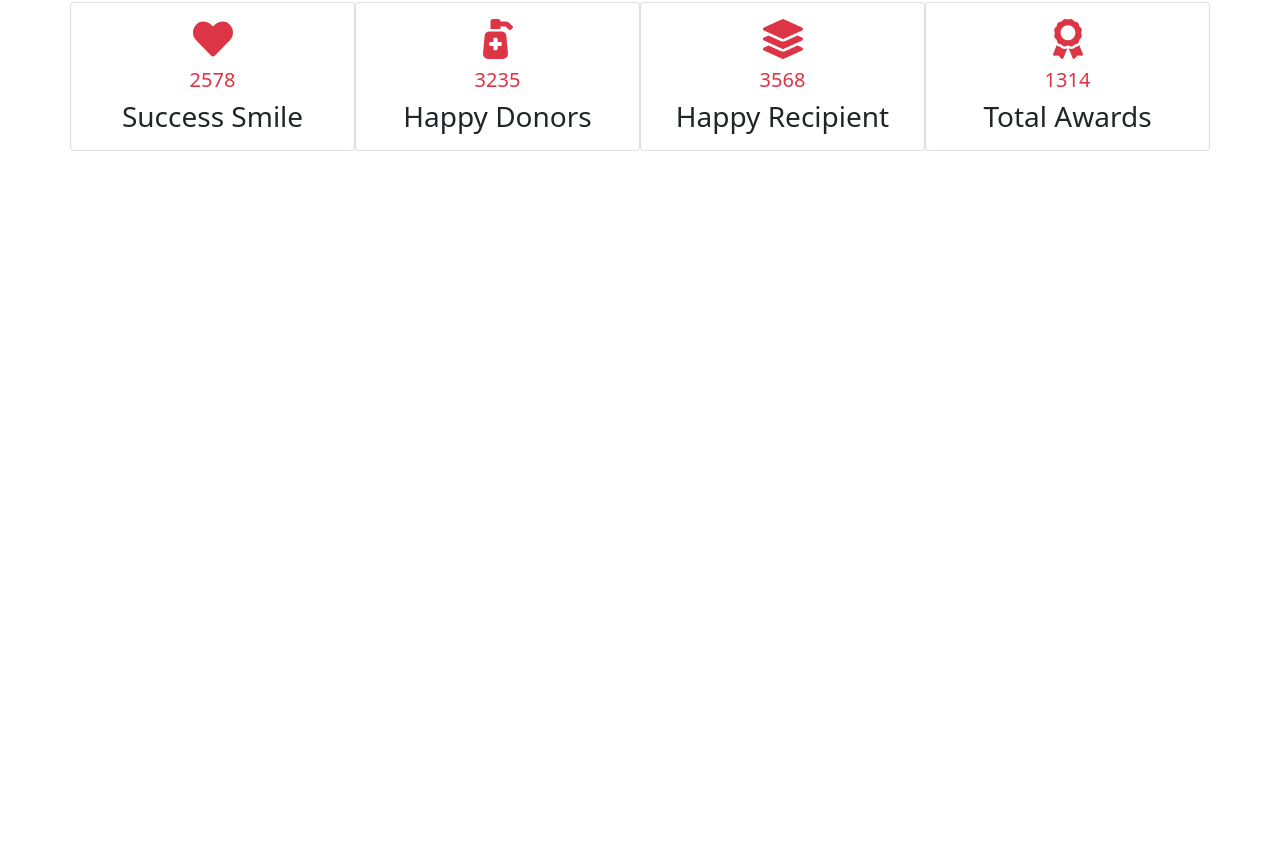
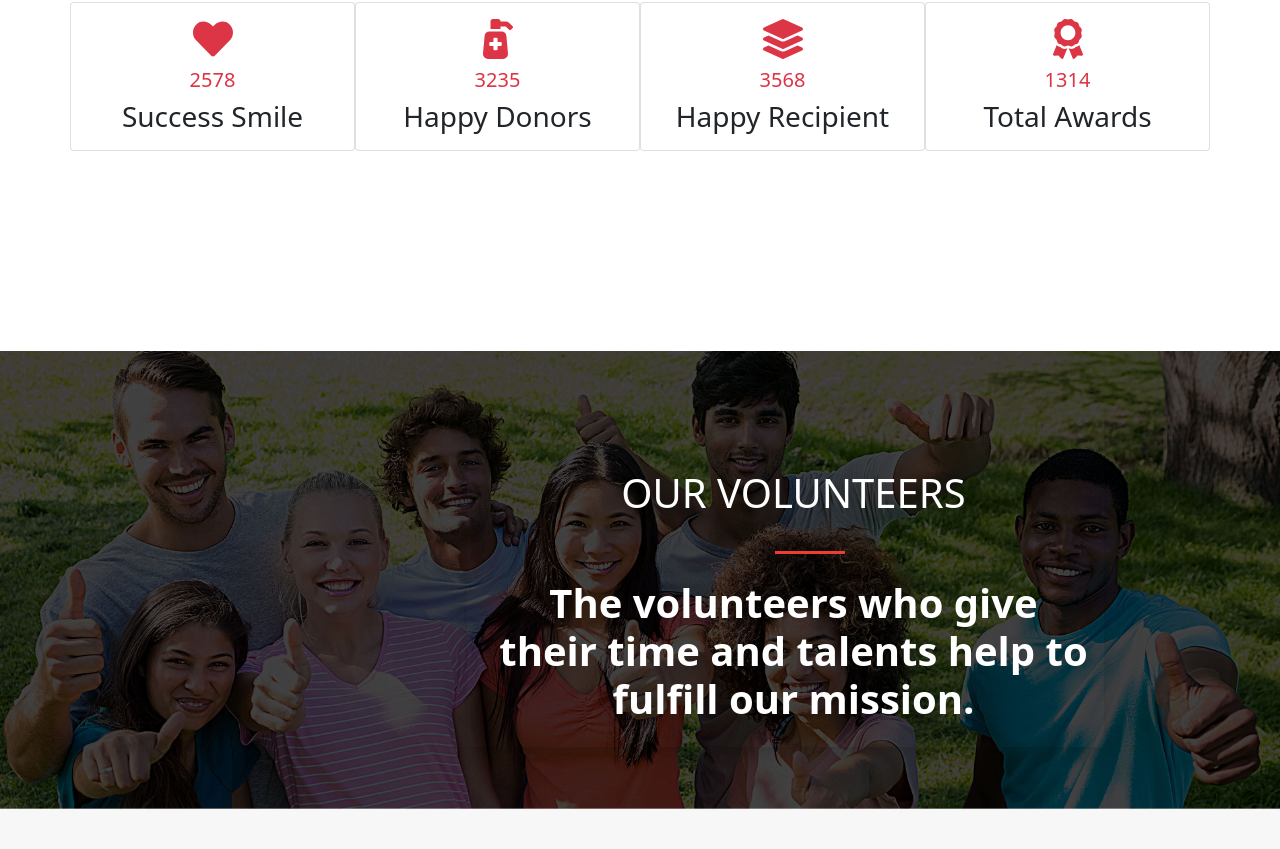
Before and after one commit to isti2623/Blood-Buddies-Client, a React (Create React App) app: page / in a window 1280 px wide. Shown: the part 3906-4755 px from the top of the page. Before the commit the page ends 4105 px from the top, so only its background shows below. Built offline with nearby package versions, Linux system fonts and the light colour scheme.

Commit message:
added volunteers banner

```diff
--- a/src/Pages/Home/Home/Home.js
+++ b/src/Pages/Home/Home/Home.js
@@ -6,6 +6,7 @@ import HelpfullInfo from '../HelpfullInfo/HelpfullInfo';
 import HomeCampaign from '../HomeCampaign/HomeCampaign';
 import JoinWithUs from '../JoinWithUs/JoinWithUs';
 import Success from '../Success/Success';
+import Volunteers from '../Volunteers/Volunteers';
 import WhoWeAre from '../WhoWeAre/WhoWeAre';
 
 const Home = () => {
@@ -19,6 +20,7 @@ const Home = () => {
             <HomeCampaign></HomeCampaign>
             <HelpfullInfo></HelpfullInfo>
             <Success></Success>
+            <Volunteers></Volunteers>
         </div>
     );
 };
--- a/src/Pages/Home/Success/Success.js
+++ b/src/Pages/Home/Success/Success.js
@@ -6,7 +6,7 @@ const Success = () => {
     return (
         <div className='container my-5'>
             <div className="row">
-                <div className="col-lg-3 card">
+                <div className="col-lg-3 card ">
                     <div class="card-body text-center">
                         <FontAwesomeIcon className='fs-1 text-danger' icon={faHeart} />
                         <h5 class="card-title mt-2 text-danger">2578
--- /dev/null
+++ b/src/Pages/Home/Volunteers/Volunteers.css
@@ -0,0 +1,12 @@
+.banner-vol{
+    background-image: url('../../../images/volunteer-bg.jpg');
+    height: 800px;
+    width: 100%;
+    background-blend-mode: overlay;
+    background-repeat: no-repeat;
+    background-size: cover;
+    background-position: center;
+    position: relative;
+    margin-bottom: 50px;
+    margin-top: 200px;
+    }
--- /dev/null
+++ b/src/Pages/Home/Volunteers/Volunteers.js
@@ -0,0 +1,22 @@
+import React from 'react';
+import './Volunteers.css'
+const Volunteers = () => {
+    return (
+        <div className='banner-vol'>
+            <div className="row container mb-5">
+                <div className="col-lg-5"></div>
+                <div className="col-lg-7 text-center my-5 p-3 text-card shadow">
+                    <div>
+                        <p className='mt-5 ms-3 fs-1 text-white'>OUR VOLUNTEERS
+                        </p>
+                        <span className='divider div-head ms-5'></span>
+                        <h1 className='fw-bold ms-3 fs-1 mt-3 text-white'>The volunteers who give their time and talents help to fulfill our mission.
+                        </h1>
+                    </div>
+                </div>
+            </div>
+        </div>
+    );
+};
+
+export default Volunteers;
```
Also changed, not shown: src/images/volunteer-bg.jpg (added).
